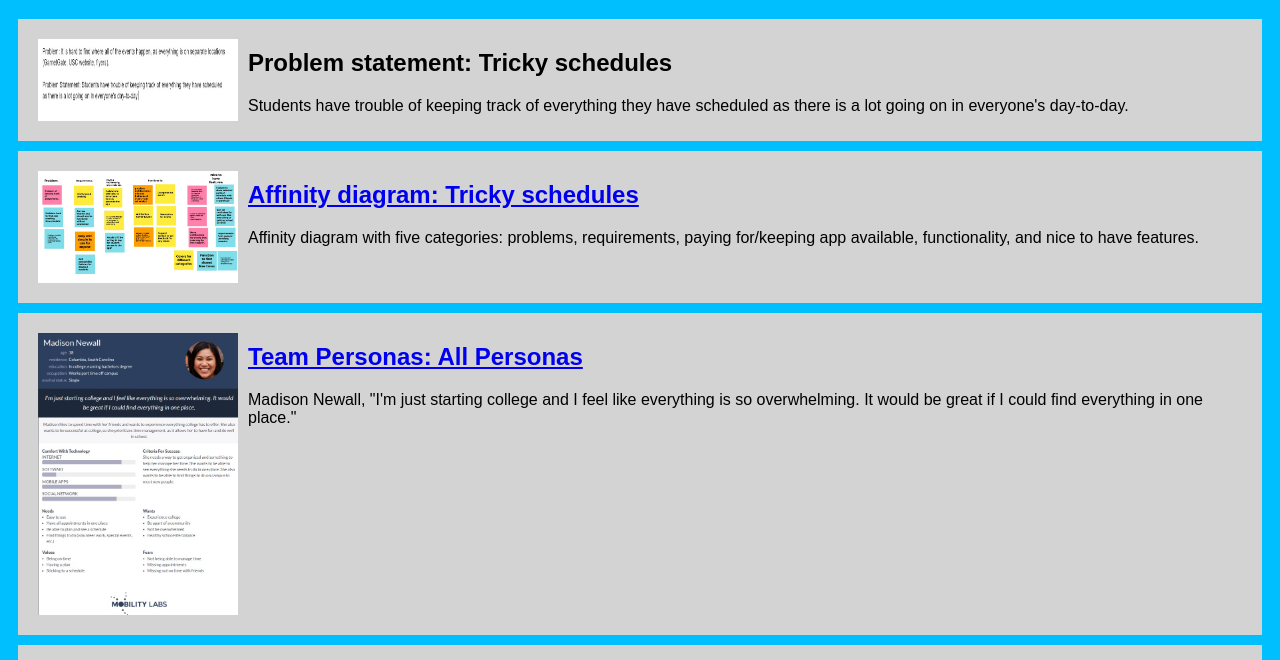
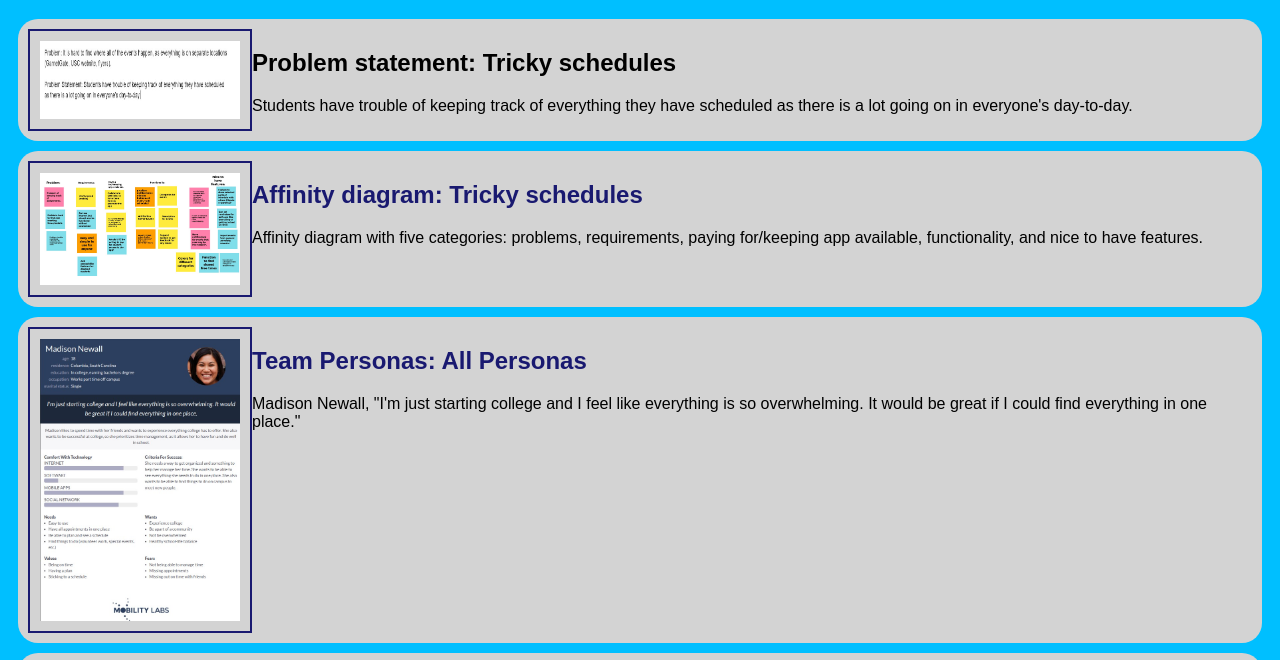
Before and after one commit to Graciedd/Graciedd.github.io, a plain HTML site: page index.html in a window 1280 px wide. Shown: the part 61-721 px from the top of the page. Drawn offline with Linux system fonts and the light colour scheme.

Commit message:
Update styles.css

```diff
--- a/styles.css
+++ b/styles.css
@@ -16,3 +16,19 @@ background: lightgray;
 width: 200px;
 padding: 10px;
 }
+a {
+ text-decoration: none; /* remove underlining on anchor tags */
+ color: midnightblue; /* pick the color you want */
+}
+.assign img {
+ padding: 10px; /* change this from margin to padding */
+ border: 2px solid midnightblue; /* try dashed, dotted */
+}
+.assign {
+ border-radius: 20px; /* curved corners */
+}
+Explain a:hover, img:hover, h1:hover
+a:hover {
+ text-decoration: none; /* remove underlining on anchor tags */
+ color: salmon; /* pick the color you want */
+}
```
